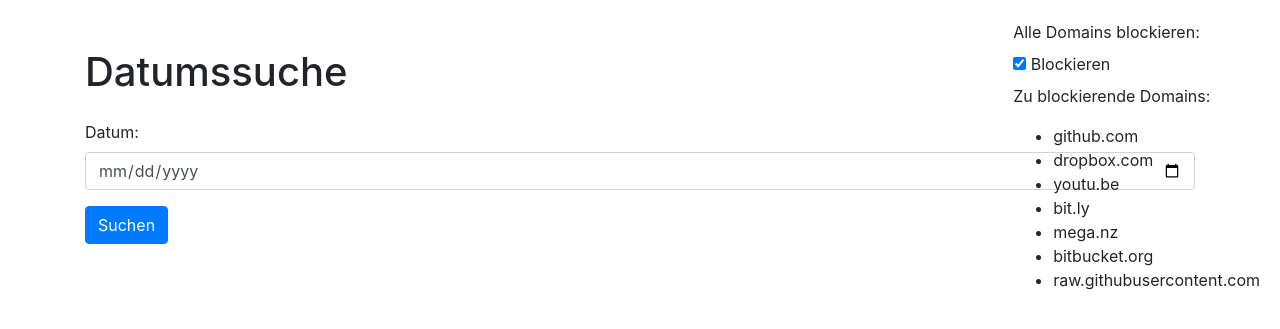
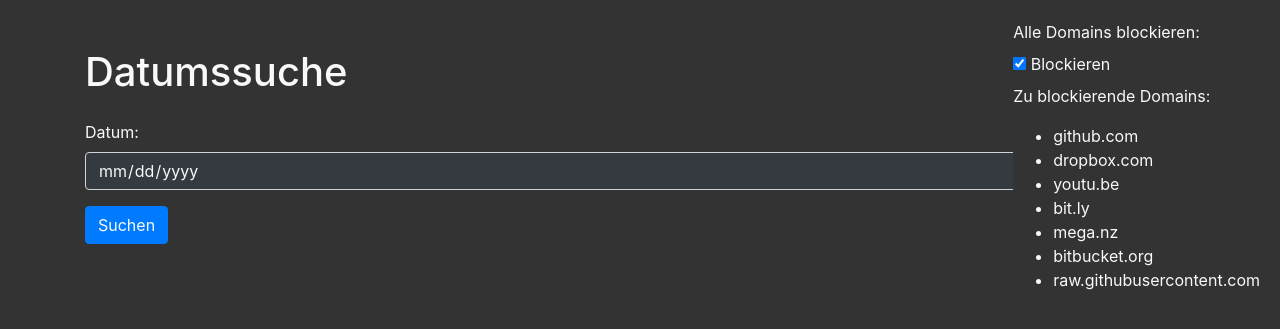
Before and after one commit to masluse/tweetfeed-api-webserver, a Flask app: page / in a window 1280 px wide. Shown: the top 329 px of the page. Run offline with Flask 3, Linux system fonts and the light colour scheme; some libraries are stand-ins or nearby versions.

Commit message:
Dark mode

```diff
--- a/app.py
+++ b/app.py
@@ -72,7 +72,7 @@ def index():
                     elif entry['type'] == 'ip':
                         ips.append(entry["value"])
 
-            return render_template('index.html', urls=' OR '.join(urls), ips=' OR '.join(ips), domains=predefined_domains)
+            return render_template('index.html', urls=' OR '.join(urls), ips=' OR '.join(ips), num_urls=len(urls), num_ips=len(ips), domains=predefined_domains)
 
     return render_template('index.html', domains=predefined_domains)
 
--- a/templates/index.html
+++ b/templates/index.html
@@ -9,10 +9,28 @@
     <link href="https://stackpath.bootstrapcdn.com/bootstrap/4.3.1/css/bootstrap.min.css" rel="stylesheet">
 
     <style>
+        body {
+            background-color: #333;
+            color: #f8f9fa;
+        }
+
         .form-group.block-domains {
             position: fixed;
             right: 20px;
             top: 20px;
+            background-color: #333;
+            color: #f8f9fa;
+        }
+
+        .form-control {
+            background-color: #343a40;
+            color: #f8f9fa;
+        }
+
+        .btn-primary {
+            background-color: #007bff;
+            border-color: #007bff;
+            color: #f8f9fa;
         }
     </style>
 
@@ -53,23 +71,16 @@
 
     </form>
 
-
     <div id="result" class="pt-3">
 
         {% if urls %}
-
-            <h2>URLs</h2>
-
+            <h2>URLs ({{ num_urls }})</h2>
             <p>{{ urls }}</p>
-
         {% endif %}
 
         {% if ips %}
-
-            <h2>IPs</h2>
-
+            <h2>IPs ({{ num_ips }})</h2>
             <p>{{ ips }}</p>
-
         {% endif %}
 
     </div>
```
